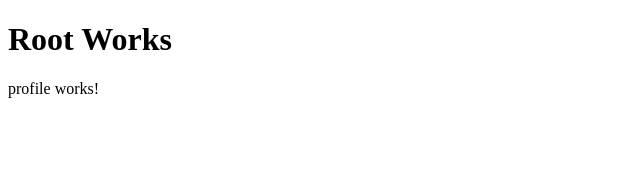
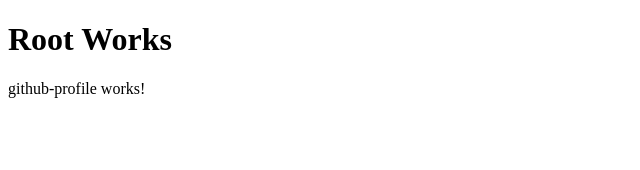
Before and after one commit to IAmMonmoy/ProfileSearch, an Angular app: page / in a window 1280 px wide. Shown: the top 170 px of the page, without its empty margins (0-640 px from the left). Built offline with nearby package versions, Linux system fonts and the light colour scheme.

Commit message:
added github-profile insteam of profile

```diff
--- a/src/app/app.component.html
+++ b/src/app/app.component.html
@@ -1,2 +1,2 @@
 <h1>Root Works</h1>
-<profile></profile>
+<github></github>
--- a/src/app/app.component.ts
+++ b/src/app/app.component.ts
@@ -1,5 +1,5 @@
 import { Component } from '@angular/core';
-import { ProfileComponent } from './components/profile/profile.component'
+import { GithubProfileComponent } from './components/github-profile/github-profile.component';
 
 @Component({
   selector: 'app-root',
--- a/src/app/app.module.ts
+++ b/src/app/app.module.ts
@@ -2,12 +2,12 @@ import { BrowserModule } from '@angular/platform-browser';
 import { NgModule } from '@angular/core';
 
 import { AppComponent } from './app.component';
-import { ProfileComponent } from './components/profile/profile.component';
+import { GithubProfileComponent } from './components/github-profile/github-profile.component';
 
 @NgModule({
   declarations: [
     AppComponent,
-    ProfileComponent
+    GithubProfileComponent,
   ],
   imports: [
     BrowserModule
--- /dev/null
+++ b/src/app/components/github-profile/github-profile.component.html
@@ -0,0 +1,3 @@
+<p>
+  github-profile works!
+</p>
--- /dev/null
+++ b/src/app/components/github-profile/github-profile.component.ts
@@ -0,0 +1,15 @@
+import { Component, OnInit } from '@angular/core';
+
+@Component({
+  selector: 'github',
+  templateUrl: './github-profile.component.html',
+  styleUrls: ['./github-profile.component.css']
+})
+export class GithubProfileComponent implements OnInit {
+
+  constructor() { }
+
+  ngOnInit() {
+  }
+
+}
--- a/src/app/components/profile/profile.component.html
+++ /dev/null
@@ -1,3 +0,0 @@
-<p>
-  profile works!
-</p>
--- a/src/app/components/profile/profile.component.ts
+++ /dev/null
@@ -1,15 +0,0 @@
-import { Component, OnInit } from '@angular/core';
-
-@Component({
-  selector: 'profile',
-  templateUrl: './profile.component.html',
-  styleUrls: ['./profile.component.css']
-})
-export class ProfileComponent implements OnInit {
-
-  constructor() { }
-
-  ngOnInit() {
-  }
-
-}
```
Also changed, not shown: src/app/components/github-profile/github-profile.component.css (added), 1 other file (tests, documents, lock files or other folders).
